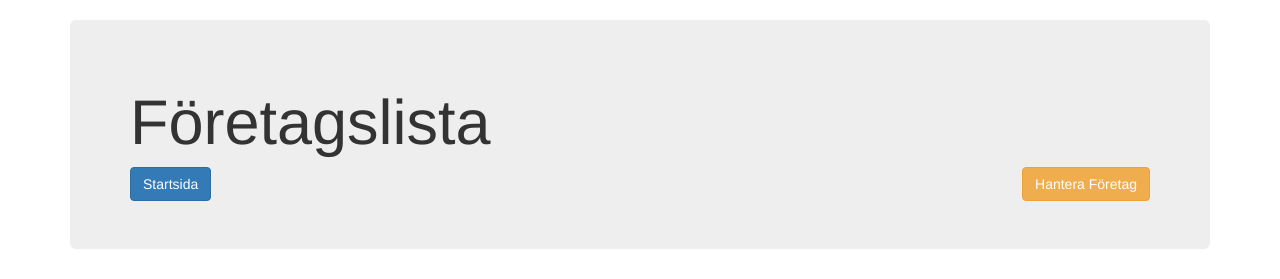
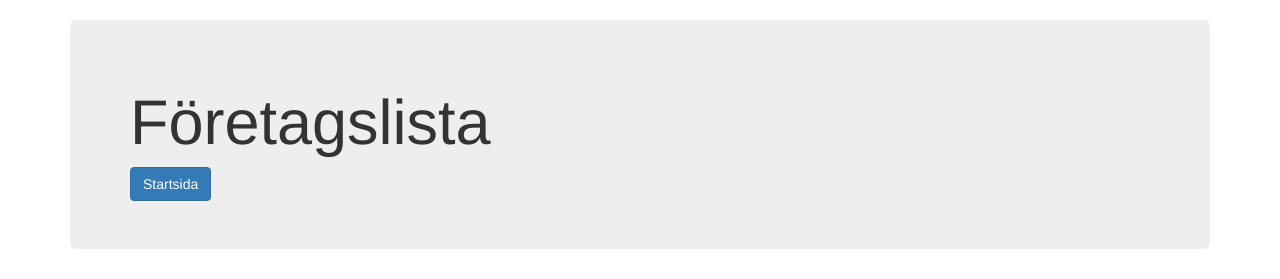
Before and after one commit to Azzi3/ggdfsd, a PHP site: template views/company-list.php in a window 1280 px wide. Shown: the part 52-331 px from the top of the page. Run offline with PHP 8.4, Linux system fonts and the light colour scheme; the template is opened without the code that fills it: most values are stand-ins (such as "Sample title", 1, 10 or a date in 2020); some libraries are stand-ins or nearby versions.

Commit message:
removed the handeling company button from company list header

```diff
--- a/views/company-list.php
+++ b/views/company-list.php
@@ -28,7 +28,6 @@ if(isset($_GET['deleteid'])){
 
         <h1>Företagslista</h1>
         <a class="btn btn-primary" href="<?php echo $path; ?>" role="button">Startsida</a>
-        <a class="btn btn-warning pull-right" href="<?php echo $path; ?>manage-company" role="button">Hantera Företag</a>
 
     </div>
 </div>
```
